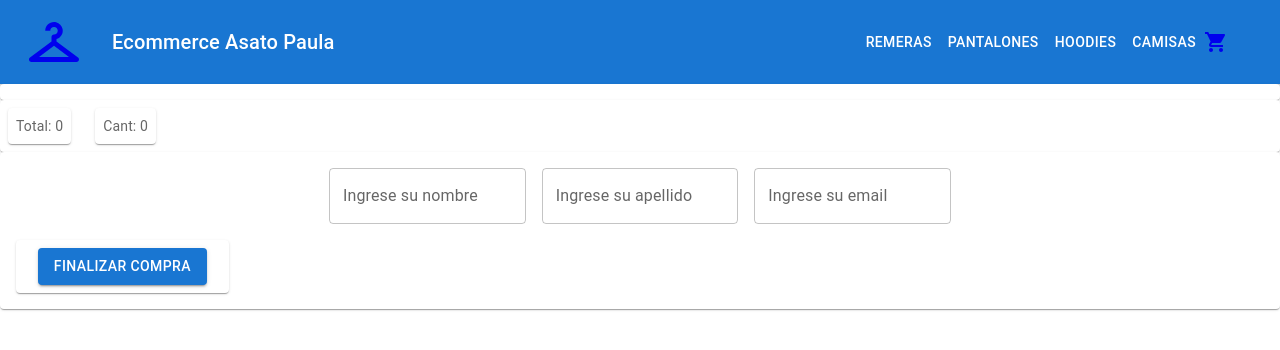
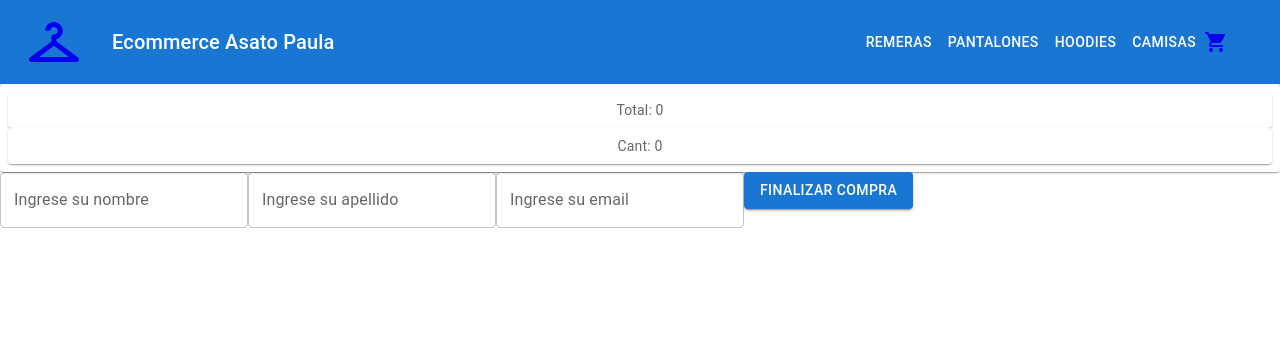
Before and after one commit to Pauli24-git/ecommerce-asato, a React (Create React App) app: page /cart in a window 1280 px wide. Shown: the top 350 px of the page. Built offline with nearby package versions, Linux system fonts and the light colour scheme.

Commit message:
correcciones II

```diff
--- a/src/componentes/Cart.jsx
+++ b/src/componentes/Cart.jsx
@@ -1,43 +1,49 @@
 import React, { useContext, useState, useEffect } from "react";
-import { context } from "./CartContext"
+import { context } from "./CartContext";
 import Button from "@mui/material/Button";
-import Paper from '@mui/material/Paper';
-import Stack from '@mui/material/Stack';
-import { styled } from '@mui/material/styles';
-import { Link } from "react-router-dom";
-import { addDoc, collection, serverTimestamp } from "firebase/firestore"
+import Paper from "@mui/material/Paper";
+import Stack from "@mui/material/Stack";
+import { styled } from "@mui/material/styles";
+import { addDoc, collection, serverTimestamp } from "firebase/firestore";
 import { db } from "../componentes/Firebase/firebase";
-import Box from '@mui/material/Box';
-import TextField from '@mui/material/TextField';
-import { IdPurchase } from "../componentes/IdPurchase"
+import TextField from "@mui/material/TextField";
+import { IdPurchase } from "../componentes/IdPurchase";
 
 export const Cart = () => {
+  const {
+    articulosCarrito,
+    totalArticulos,
+    precioTotal,
+    deleteArticulo,
+    vaciarCarrito,
+  } = useContext(context);
+  const [idVenta, setIdVenta] = useState(0);
+  const [mostrarId, setMostrarId] = useState(false);
 
-  const { articulosCarrito, totalArticulos, precioTotal, deleteArticulo } = useContext(context);
-  const [mostrarVolverAlInicio, setmostrarVolverAlInicio] = useState(true)
-  const [idVenta, setIdVenta] = useState(0)
-  const [mostrarId, setMostrarId] = useState(false)
+  const [nombre, setNombre] = useState("");
+  const [apellido, setApellido] = useState("");
+  const [email, setEmail] = useState("");
 
-  const [nombre, setNombre] = useState()
-  const [apellido, setApellido] = useState()
-  const [email, setEmail] = useState()
-
-  const cargarNombre = (e) => {
-    setNombre(e.target.value);
-  }
-
-  const cargarApellido = (e) => {
-    setApellido(e.target.value);
-  }
-
-  const cargarEmail = (e) => {
-    setEmail(e.target.value);
-  }
+  const DespuesDeSetearId = (res) => {
+    debugger;
+    vaciarCarrito();
+    setIdVenta(res);
+    setMostrarId(true);
+  };
 
   const finalizarCompra = () => {
-
-    const comp = { Nombre: nombre, Apellido: apellido, Email: email };
-    if (nombre !== "" && apellido !== "" && email !== "") {
+    debugger;
+    const comp = {
+      Nombre: nombre,
+      Apellido: apellido,
+      Email: email,
+    };
+    if (
+      nombre !== "" &&
+      apellido !== "" &&
+      email !== "" &&
+      articulosCarrito.length > 0
+    ) {
       const ventaCollection = collection(db, "ventas");
       addDoc(ventaCollection, {
         comprador: comp,
@@ -45,70 +51,87 @@ export const Cart = () => {
         date: serverTimestamp(),
         total: precioTotal,
       }).then((result) => {
-        setIdVenta(result.id);
-      }).finally(() => {
-        setMostrarId(true);
+        DespuesDeSetearId(result.id);
       });
     } else {
-      alert("Debe completar todos los campos.")
+      alert(
+        "Debe completar todos los campos y tener alguna rticulo ingresado para realizar la compra."
+      );
     }
   };
 
   const Item = styled(Paper)(({ theme }) => ({
-    backgroundColor: theme.palette.mode === 'dark' ? '#1A2027' : '#fff',
+    backgroundColor: theme.palette.mode === "dark" ? "#1A2027" : "#fff",
     ...theme.typography.body2,
     padding: theme.spacing(1),
-    textAlign: 'center',
+    textAlign: "center",
     color: theme.palette.text.secondary,
   }));
 
   const handlerClickEliminar = (id) => {
     deleteArticulo(id);
-  }
+  };
 
   return (
-    <>{mostrarId ? <IdPurchase id={idVenta} /> : (<Stack>
+    <>
+      {mostrarId ? (
+        <IdPurchase id={idVenta} />
+      ) : (
+        <>
+          <Stack>
             <Item>
               {articulosCarrito.map((articulo) => {
-          return <Stack direction="row" spacing={{ xs: 2, md: 3 }} >
+                return (
+                  <Stack direction="row" spacing={{ xs: 2, md: 3 }}>
                     <Item>{articulo.desc}</Item>
                     <Item>{articulo.precio}</Item>
                     <Item>Cant. {articulo.cant}</Item>
-            <Item><Button variant="contained" onClick={() => handlerClickEliminar(articulo.id)}>Eliminar</Button></Item>
+                    <Item>
+                      <Button
+                        variant="contained"
+                        onClick={() => handlerClickEliminar(articulo.id)}
+                      >
+                        Eliminar
+                      </Button>
+                    </Item>
                   </Stack>
-        })
-        }
-      </Item>
-
-      <Item>
-        {mostrarVolverAlInicio ? (
-          <Stack direction="row" spacing={{ xs: 2, md: 3 }} >
+                );
+              })}
               <Item> Total: {precioTotal}</Item>
               <Item>Cant: {totalArticulos}</Item>
-          </Stack>) : (
-          <Link to="/"><Button variant="contained">Volver al inicio</Button></Link>
-        )
-        }
             </Item>
+          </Stack>
 
-      <Item>
-        <Box
-          component="form"
-          sx={{
-            '& > :not(style)': { m: 1, width: '25ch' },
+          <TextField
+            name="nombre"
+            label="Ingrese su nombre"
+            variant="outlined"
+            onChange={(e) => {
+              setNombre(e.target.value);
             }}
-          noValidate
-          autoComplete="off"
-        >
-          <TextField id="nombre" value={nombre} label="Ingrese su nombre" variant="outlined" onBlur={cargarNombre} />
-          <TextField id="apellido" value={apellido} label="Ingrese su apellido" variant="outlined" onBlur={cargarApellido} />
-          <TextField id="email" value={email} label="Ingrese su email" variant="outlined" onBlur={cargarEmail} />
+          />
+          <TextField
+            name="apellido"
+            label="Ingrese su apellido"
+            variant="outlined"
+            onChange={(e) => {
+              setApellido(e.target.value);
+            }}
+          />
+          <TextField
+            name="email"
+            label="Ingrese su email"
+            variant="outlined"
+            onChange={(e) => {
+              setEmail(e.target.value);
+            }}
+          />
 
-          <Item><Button variant="contained" onClick={() => finalizarCompra()} >Finalizar Compra</Button></Item>
-
-        </Box>
-      </Item>
-    </Stack>)}
+          <Button variant="contained" onClick={finalizarCompra}>
+            Finalizar Compra
+          </Button>
+        </>
+      )}
     </>
   );
 };
--- a/src/componentes/CartContext.jsx
+++ b/src/componentes/CartContext.jsx
@@ -44,6 +44,12 @@ const CustomProvider = ({ children }) => {
 
     }
 
+    const vaciarCarrito = () =>{
+        setArticulosCarrito([]);
+        setPrecioTotal(0);
+        setTotalArticulos(0);
+    }
+
     const setearTotales = (productos) => {
         let cantidadTotal = 0;
         let precioTotal = 0;
@@ -58,7 +64,7 @@ const CustomProvider = ({ children }) => {
     }
 
     return (
-        <Provider value={{ articulosCarrito, addArticulo, totalArticulos, precioTotal, deleteArticulo }}>{children}</Provider>
+        <Provider value={{ articulosCarrito, addArticulo, totalArticulos, precioTotal, deleteArticulo, vaciarCarrito }}>{children}</Provider>
     )
 }
 
--- a/src/componentes/IdPurchase.jsx
+++ b/src/componentes/IdPurchase.jsx
@@ -1,18 +1,14 @@
 import * as React from "react";
-import IconButton from "@mui/material/IconButton";
-import CheckroomIcon from '@mui/icons-material/Checkroom';
+import Button from "@mui/material/Button";
+import { Link } from "react-router-dom";
 
-export const IdPurchase = ({id}) => {
+export const IdPurchase = ({ id }) => {
   return (
-    <IconButton
-      size="large"
-      edge="start"
-      color="inherit"
-      aria-label="menu"
-      sx={{ mr: 2 }}
-    >
-      <CheckroomIcon sx={{ fontSize: 400 }}/>
+    <>
       <h1>El id de su compra es {id}</h1>
-    </IconButton>
+      <Link to="/">
+        <Button variant="contained">Volver al inicio</Button>
+      </Link>
+    </>
   );
-}
+};
```
Lines whose indentation alone changed are shown as unchanged.
